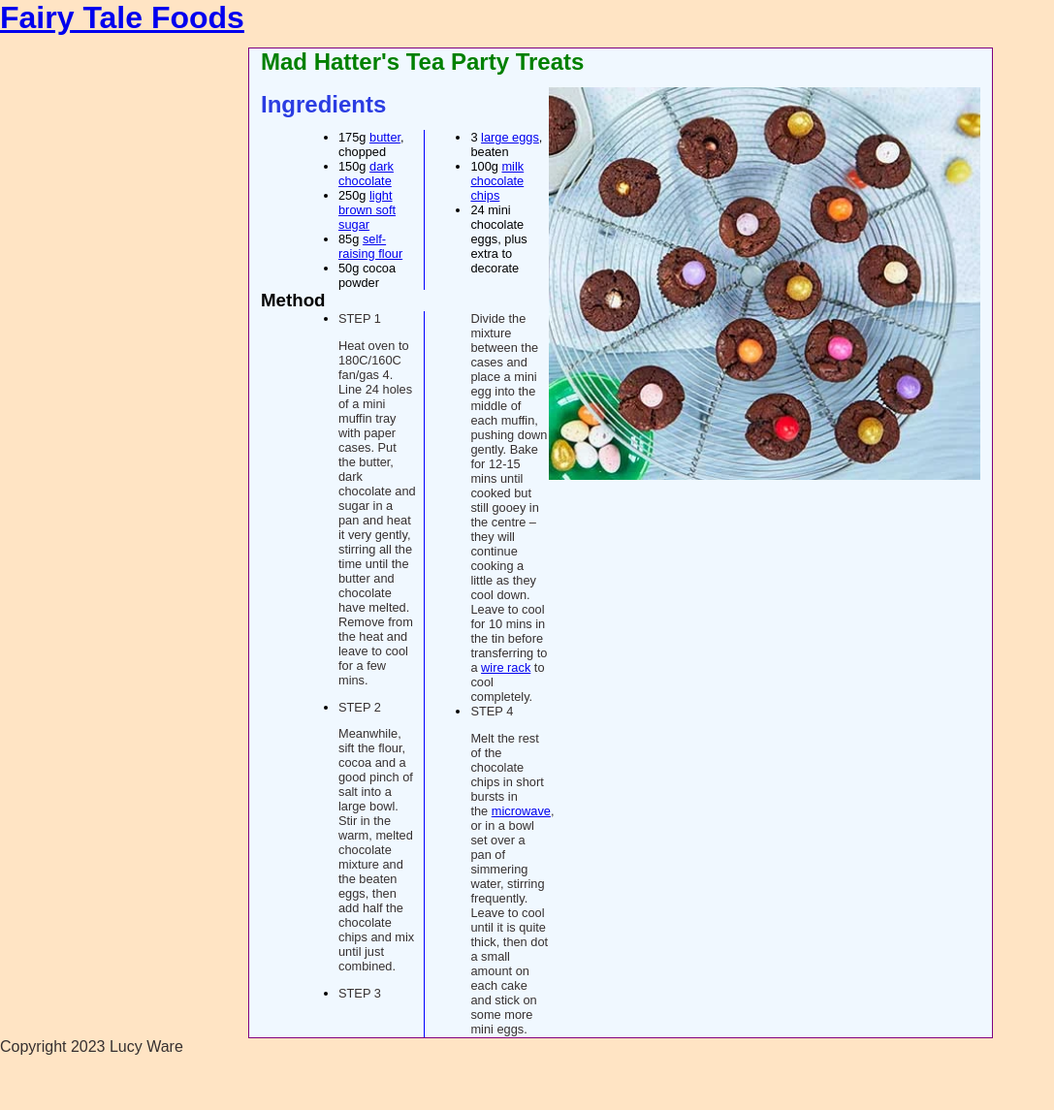
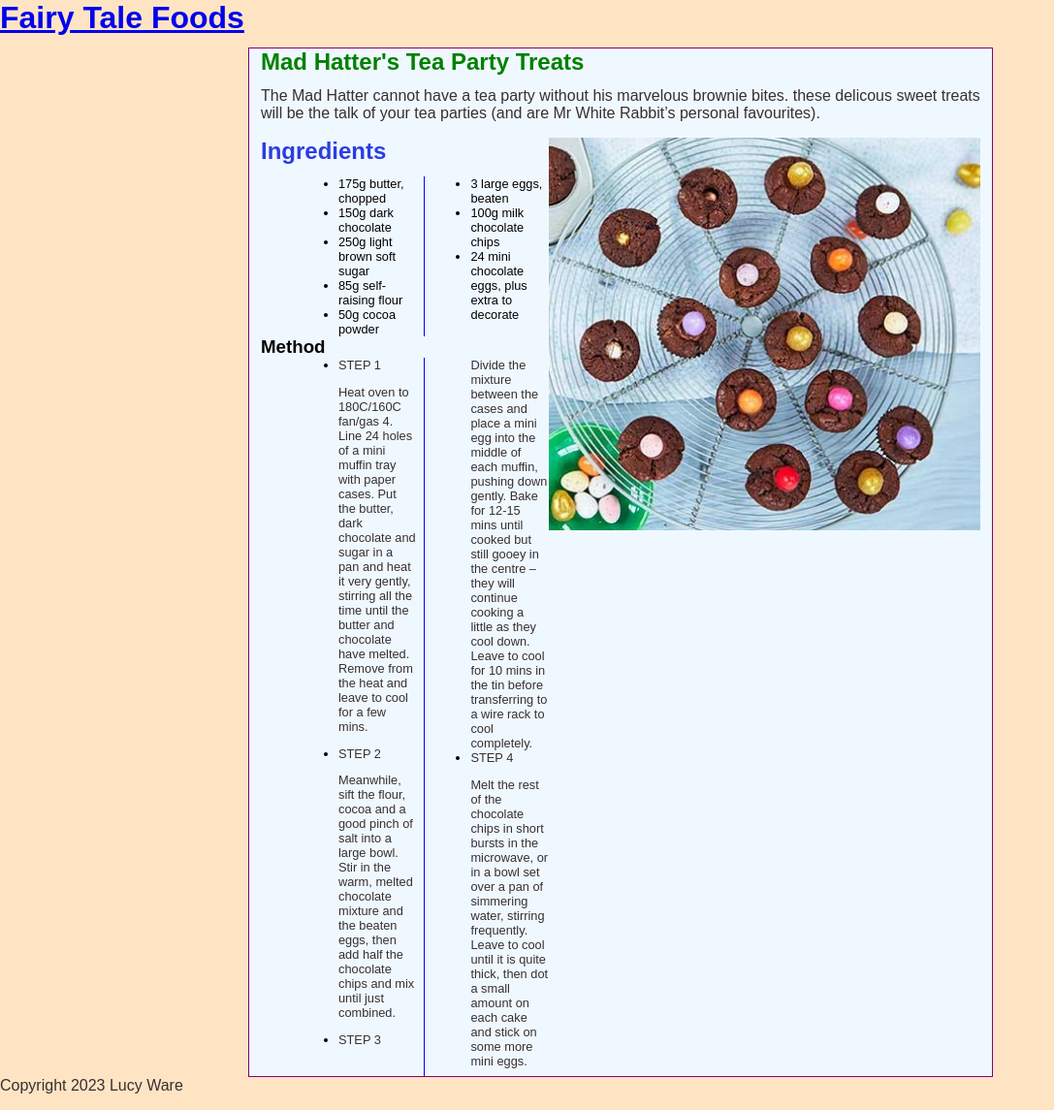
Before and after one commit to Lucyware/Fairytalefoods, a Jekyll site: the page built from _recipes/the-mad-hatters-tea-party-treats.md, in a window 1280 px wide. Shown: the whole page at 97% size, without its empty margins (0-1087 px from the left). Built offline with Jekyll 4.4.1, drawn with Linux system fonts in a browser that asks for light colours; before the commit the page ends 1105 px from its top, so only the background shows below that.

Commit message:
Update Recipe “the-mad-hatters-tea-party-treats”

```diff
--- a/_recipes/the-mad-hatters-tea-party-treats.md
+++ b/_recipes/the-mad-hatters-tea-party-treats.md
@@ -4,17 +4,19 @@ date: 2023-02-14T13:07:47.289Z
 order: 5
 layout: recipe
 ---
+The Mad Hatter cannot have a tea party without his marvelous brownie bites. these delicous sweet treats will be the talk of your tea parties (and are Mr White Rabbit's personal favourites).
+
 ![](../uploads/easter-brownie-bites-.webp)
 
 ## Ingredients
 
-* 175g [butter](https://www.bbcgoodfood.com/glossary/butter-glossary), chopped
-* 150g [dark chocolate](https://www.bbcgoodfood.com/glossary/dark-chocolate-glossary)
-* 250g [light brown soft sugar](https://www.bbcgoodfood.com/glossary/sugar-glossary)
-* 85g [self-raising flour](https://www.bbcgoodfood.com/glossary/flour-glossary)
+* 175g butter, chopped
+* 150g dark chocolate
+* 250g light brown soft sugar
+* 85g self-raising flour
 * 50g cocoa powder
-* 3 [large eggs](https://www.bbcgoodfood.com/glossary/egg-glossary), beaten
-* 100g [milk chocolate chips](https://www.bbcgoodfood.com/glossary/milk-chocolate-glossary)
+* 3 large eggs, beaten
+* 100g milk chocolate chips
 * 24 mini chocolate eggs, plus extra to decorate
 
 ### Method
@@ -27,7 +29,7 @@ layout: recipe
   Meanwhile, sift the flour, cocoa and a good pinch of salt into a large bowl. Stir in the warm, melted chocolate mixture and the beaten eggs, then add half the chocolate chips and mix until just combined.
 * STEP 3
 
-  Divide the mixture between the cases and place a mini egg into the middle of each muffin, pushing down gently. Bake for 12-15 mins until cooked but still gooey in the centre – they will continue cooking a little as they cool down. Leave to cool for 10 mins in the tin before transferring to a [wire rack](https://www.bbcgoodfood.com/content/kimberley-wilsons-top-five-cooling-racks) to cool completely.
+  Divide the mixture between the cases and place a mini egg into the middle of each muffin, pushing down gently. Bake for 12-15 mins until cooked but still gooey in the centre – they will continue cooking a little as they cool down. Leave to cool for 10 mins in the tin before transferring to a wire rack to cool completely.
 * STEP 4
 
-  Melt the rest of the chocolate chips in short bursts in the [microwave](https://www.bbcgoodfood.com/review/best-microwaves-test), or in a bowl set over a pan of simmering water, stirring frequently. Leave to cool until it is quite thick, then dot a small amount on each cake and stick on some more mini eggs.
+  Melt the rest of the chocolate chips in short bursts in the microwave, or in a bowl set over a pan of simmering water, stirring frequently. Leave to cool until it is quite thick, then dot a small amount on each cake and stick on some more mini eggs.
```
